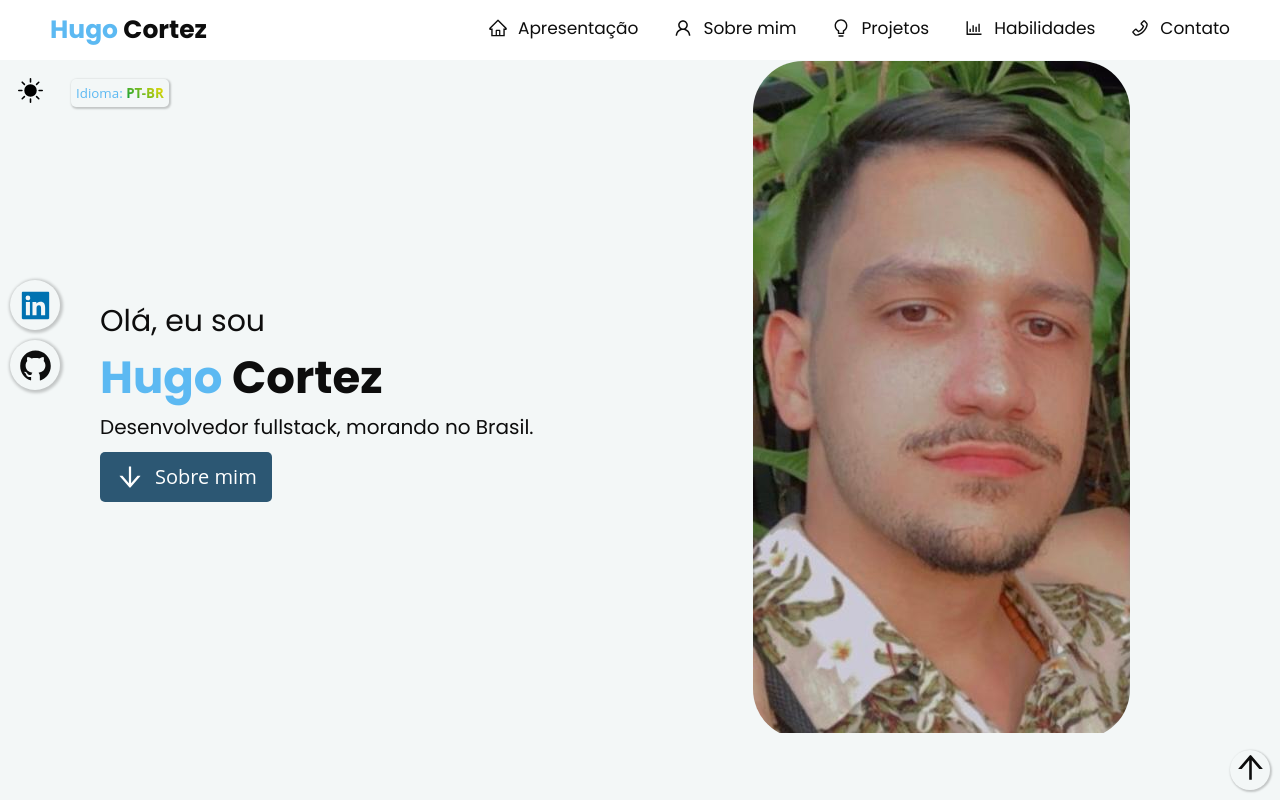
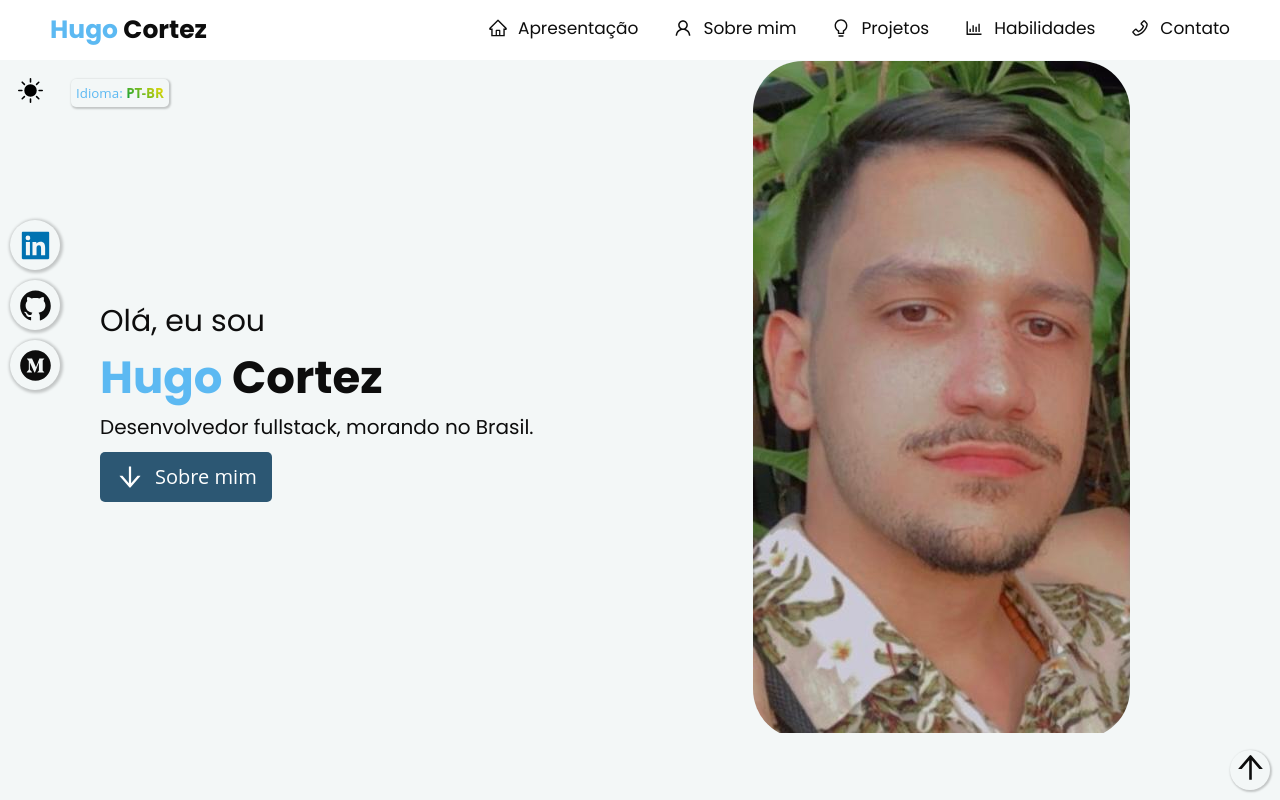
Before and after one commit to HugoCortezL/atualPortifolio, a React (Vite) app: page / in a window 1280 px wide. Shown: the top 800 px of the page. Built offline with nearby package versions, Linux system fonts and the light colour scheme.

Commit message:
adding medium to social medias

```diff
--- a/src/components/SocialMedias/index.jsx
+++ b/src/components/SocialMedias/index.jsx
@@ -1,5 +1,5 @@
 import {SocialMediasContainer} from './styles'
-import {AiFillLinkedin, AiFillGithub} from 'react-icons/ai'
+import {AiFillLinkedin, AiFillGithub, AiFillMediumCircle} from 'react-icons/ai'
 
 export default function SocialMedias(props) {
 
@@ -11,6 +11,9 @@ export default function SocialMedias(props) {
             <a href="https://github.com/HugoCortezL?tab=repositories" target="_blank">
                 <AiFillGithub size={35} className="github-icon"/>
             </a>
+            <a href="https://github.com/HugoCortezL?tab=repositories" target="_blank">
+                <AiFillMediumCircle size={35} className="medium-icon"/>
+            </a>
         </SocialMediasContainer>
     )
 }
--- a/src/components/SocialMedias/styles.jsx
+++ b/src/components/SocialMedias/styles.jsx
@@ -22,7 +22,7 @@ export const SocialMediasContainer = styled.div`
         align-items: center;
         justify-content: center;
         box-shadow: 1px 1px 3px 2px ${props => props.darkMode ? "rgba(250,250,250,0.2)" : "rgba(0,0,0,0.2)"};
-        background-color: ${props => props.darkMode ? "#0D0D0D" : "#F3F7F7"};
+        background-color: transparent;
         transition: all 0.5s;
         @media (min-width: 1100px) {
             margin-bottom: 10px;
@@ -35,6 +35,10 @@ export const SocialMediasContainer = styled.div`
                 color: ${props => props.darkMode ? "#F3F7F7" : "#0D0D0D"};
                 transition: all 0.5s;
             }
+            &.medium-icon{
+                color: ${props => props.darkMode ? "#F3F7F7" : "#0D0D0D"};
+                transition: all 0.5s;
+            }
         }
     }
 `
```
